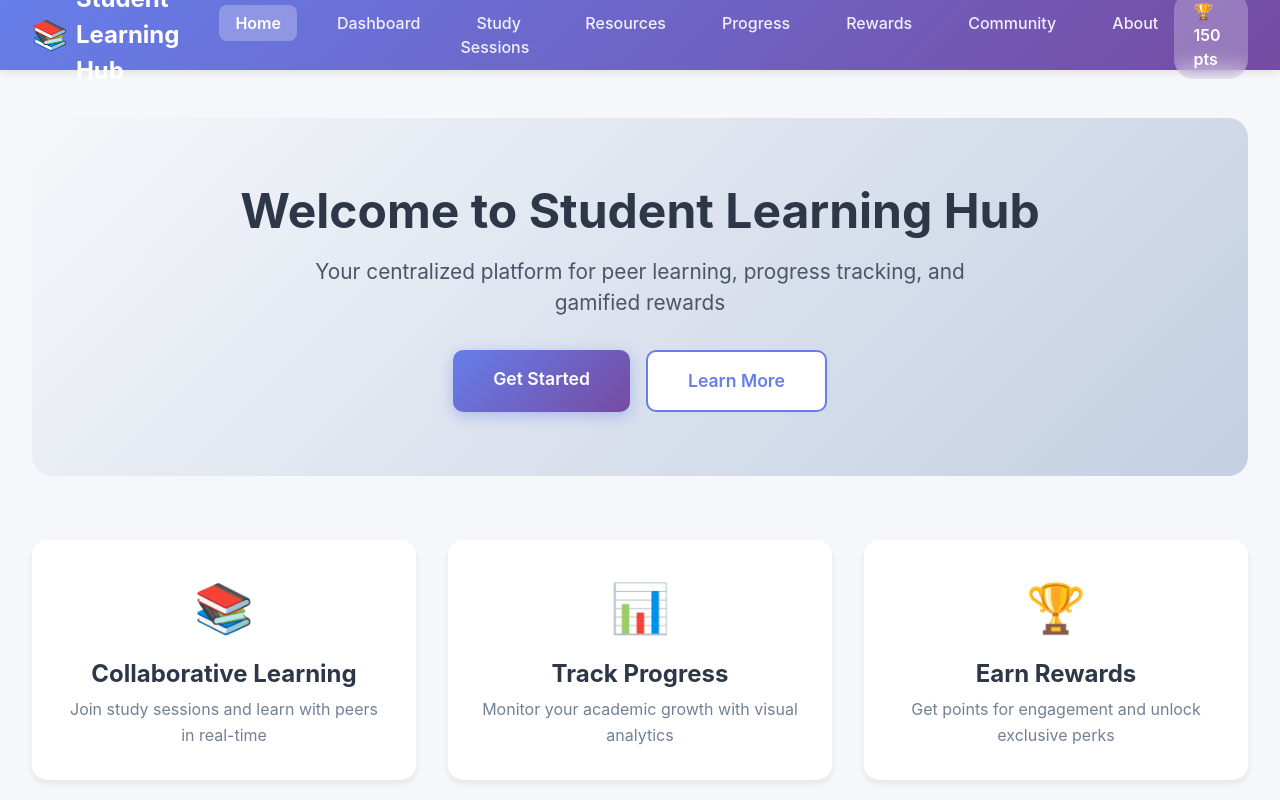
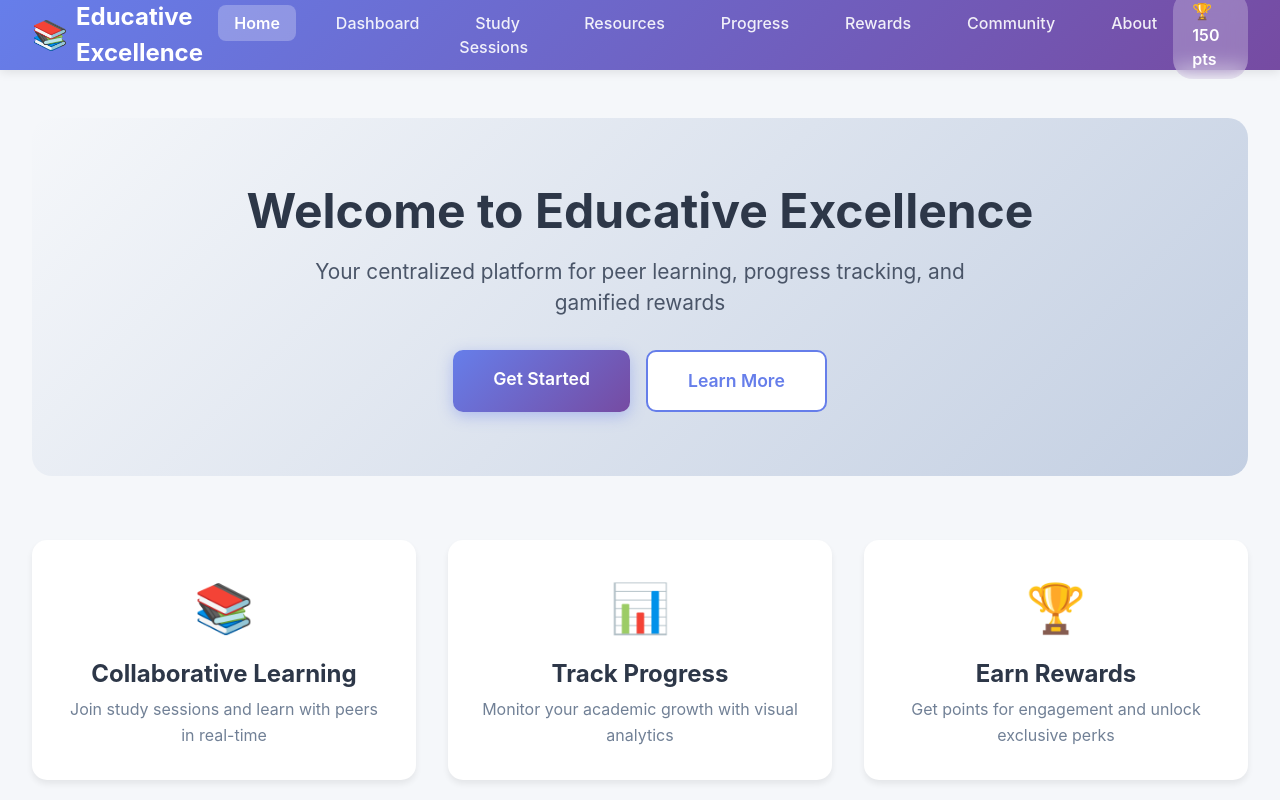
Before and after one commit to duckish-ui/WebsiteDesign2026, a React (Vite) app: page / in a window 1280 px wide. Shown: the top 800 px of the page. Built offline with nearby package versions, Linux system fonts and the light colour scheme.

Commit message:
Titles changed

```diff
--- a/src/components/Navbar.jsx
+++ b/src/components/Navbar.jsx
@@ -13,7 +13,7 @@ function Navbar() {
       <div className="navbar-container">
         <Link to="/" className="navbar-logo">
           <span className="logo-icon">📚</span>
-          Student Learning Hub
+          Educative Excellence
         </Link>
 
         <ul className="nav-menu">
--- a/src/pages/Home.jsx
+++ b/src/pages/Home.jsx
@@ -8,7 +8,7 @@ function Home() {
       <Navbar />
       <div className="home-container">
         <section className="hero">
-          <h1>Welcome to Student Learning Hub</h1>
+          <h1>Welcome to Educative Excellence</h1>
           <p className="hero-subtitle">Your centralized platform for peer learning, progress tracking, and gamified rewards</p>
           <div className="cta-buttons">
             <Link to="/dashboard" className="btn-primary">Get Started</Link>
```
